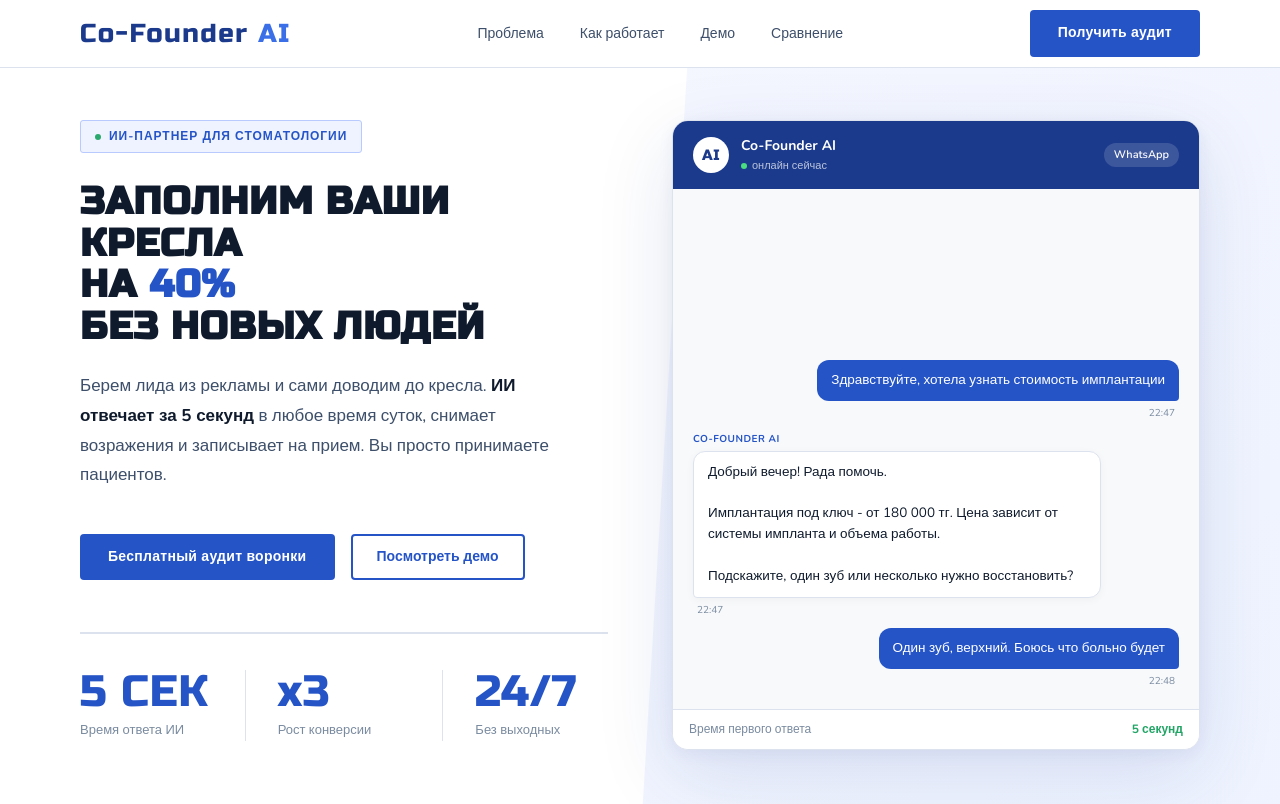
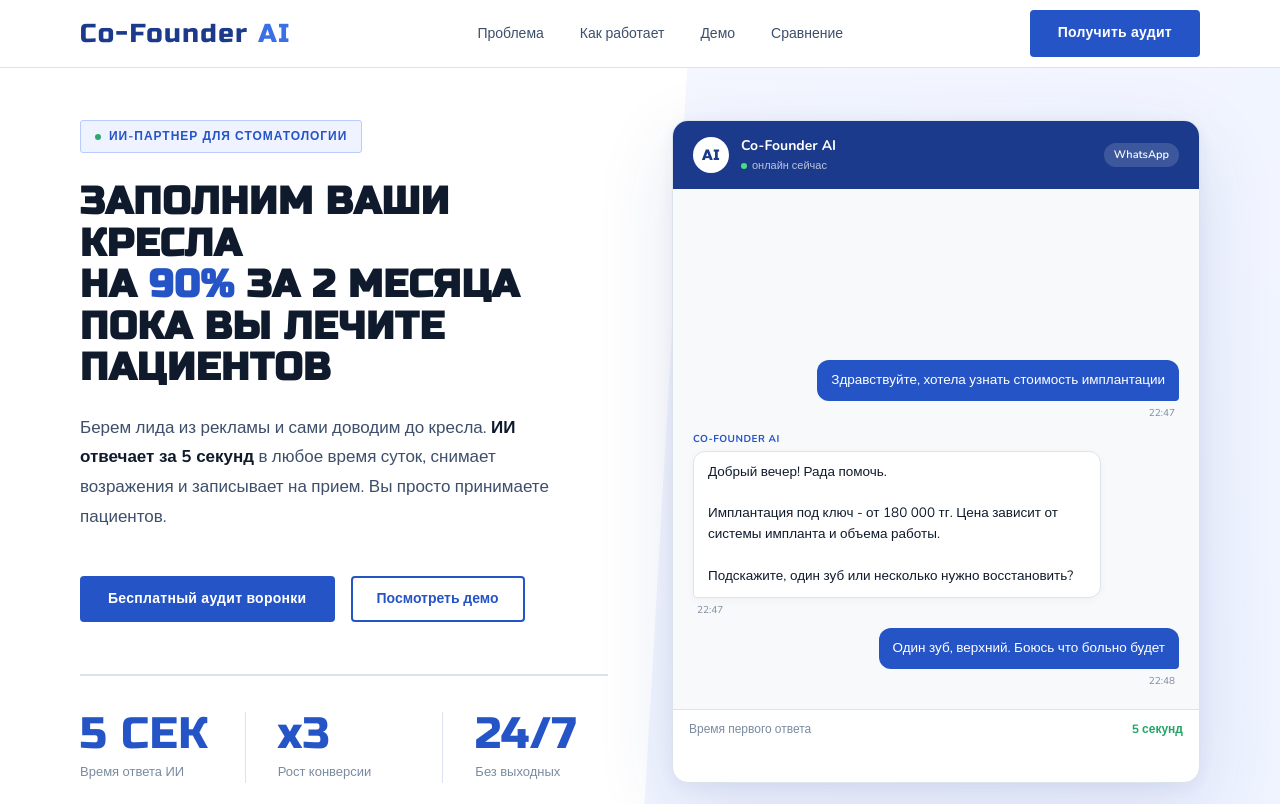
Before and after one commit to serikpayev/cofounder-ai-landing, a React (Vite) app: page / in a window 1280 px wide. Shown: the top 804 px of the page. Built offline with nearby package versions, Linux system fonts and the light colour scheme.

Commit message:
copy: новый заголовок hero - 90% за 2 месяца

```diff
--- a/src/components/Hero.jsx
+++ b/src/components/Hero.jsx
@@ -8,7 +8,7 @@
       <div className="hero-inner">
         <div className="fade">
           <div className="hero-badge">ИИ-партнер для стоматологии</div>
-          <h1>Заполним ваши кресла<br />на <span className="accent">40%</span><br />без новых людей</h1>
+          <h1>Заполним ваши кресла<br />на <span className="accent">90%</span> за 2 месяца<br />пока вы лечите пациентов</h1>
           <p className="hero-sub">
             Берем лида из рекламы и сами доводим до кресла. <strong>ИИ отвечает за 5 секунд</strong> в любое время суток, снимает возражения и записывает на прием. Вы просто принимаете пациентов.
           </p>
```
